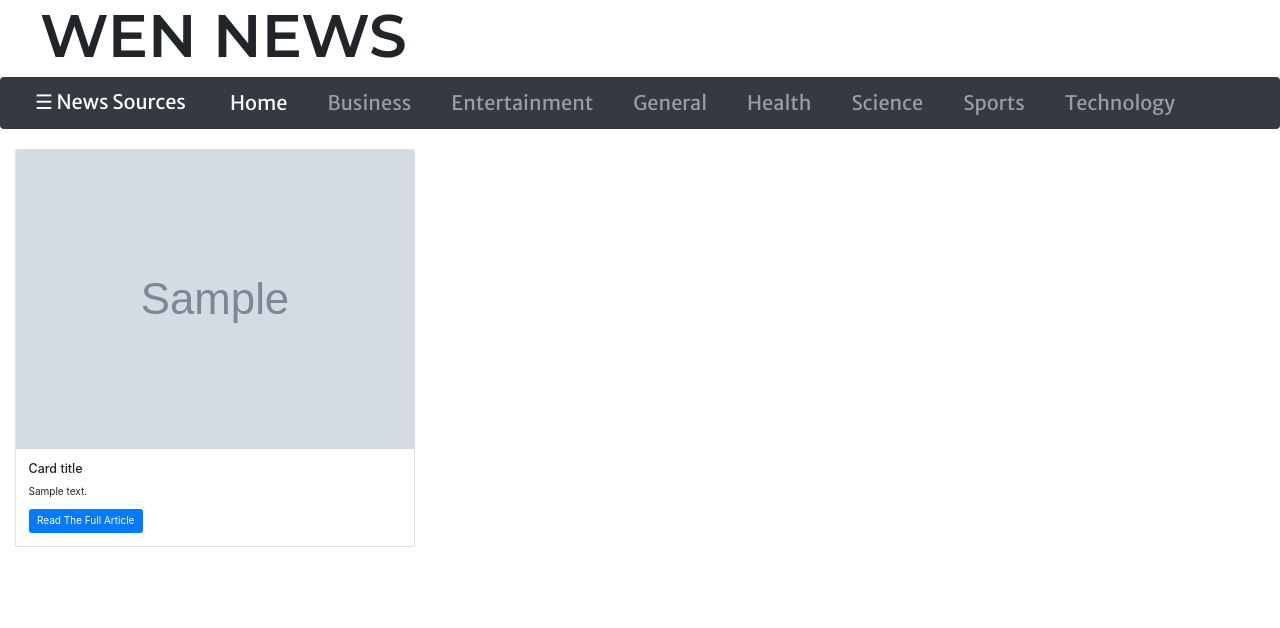
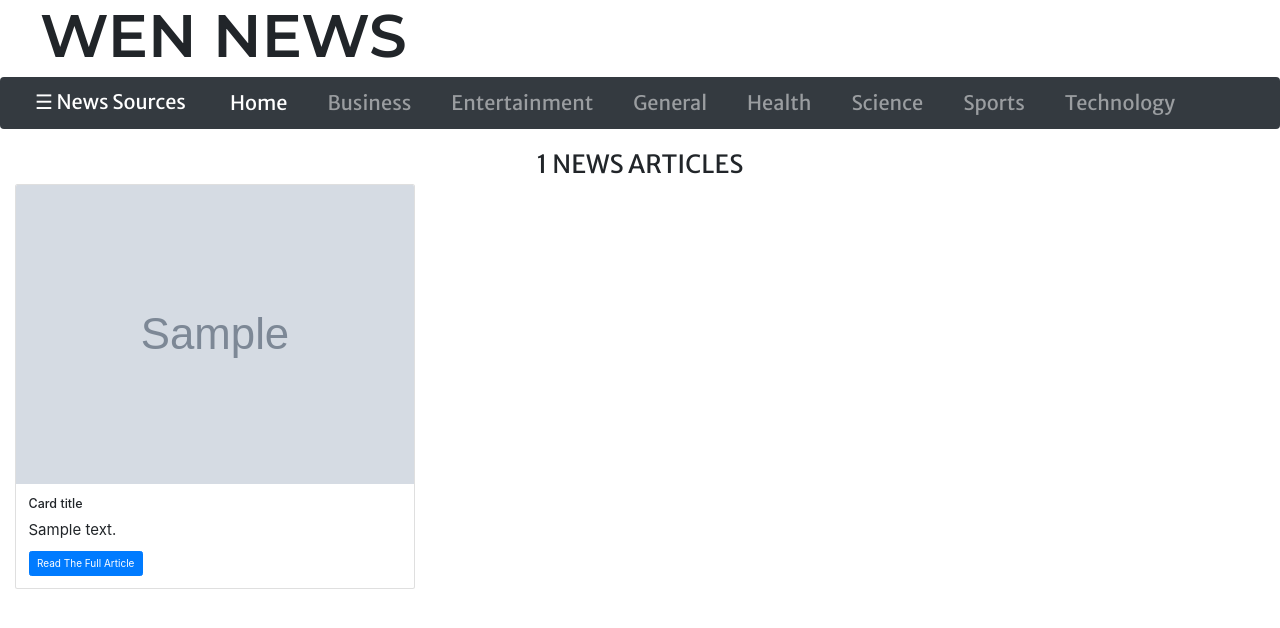
Before and after one commit to LewisNjagi/news-api, a Flask app: template app/templates/article.html in a window 1280 px wide. Shown: the top 628 px of the page. Run offline with Flask 2, Linux system fonts and the light colour scheme; the template is opened without the code that fills it: most values are stand-ins (such as "Sample title", 1, 10 or a date in 2020); grey boxes marked "Sample" are stand-in pictures; some libraries are stand-ins or nearby versions.

Commit message:
add google font

```diff
--- a/app/templates/article.html
+++ b/app/templates/article.html
@@ -3,8 +3,12 @@
 {% block styles %}
 {{ super() }}
 <link rel="stylesheet" href="{{ url_for('static',filename='css/article.css') }}">
+<link rel="preconnect" href="https://fonts.gstatic.com">
+<link href="https://fonts.googleapis.com/css2?family=Merriweather+Sans:wght@300;400&display=swap" rel="stylesheet">
 <link rel="stylesheet" href="https://cdn.jsdelivr.net/npm/bootstrap@4.6.0/dist/css/bootstrap.min.css"
     integrity="sha384-B0vP5xmATw1+K9KRQjQERJvTumQW0nPEzvF6L/Z6nronJ3oUOFUFpCjEUQouq2+l" crossorigin="anonymous">
+<link rel="preconnect" href="https://fonts.gstatic.com">
+<link href="https://fonts.googleapis.com/css2?family=Work+Sans:wght@500&display=swap" rel="stylesheet">
 <script>
     function openNav() {
         document.getElementById("mySidebar").style.width = "250px";
@@ -25,10 +29,11 @@
         {{ source_news.name }}</a>
     {% endfor %}
 </div>
+<h1 style="text-align: center; font-family: 'Merriweather Sans', sans-serif;">{{ id }} NEWS ARTICLES</h1>
 <div class="container-fluid">
     <div class="card-columns">
         {% for source_article in article %}
-        <div class="card" style="width: 40rem;">
+        <div class="card" style="width: 40rem; font-size: 15px;">
             <img src="{{ source_article.urlToImage }}" class="card-img-top" alt="...">
             <div class="card-body">
                 <h5 class="card-title">Card title</h5>
```
